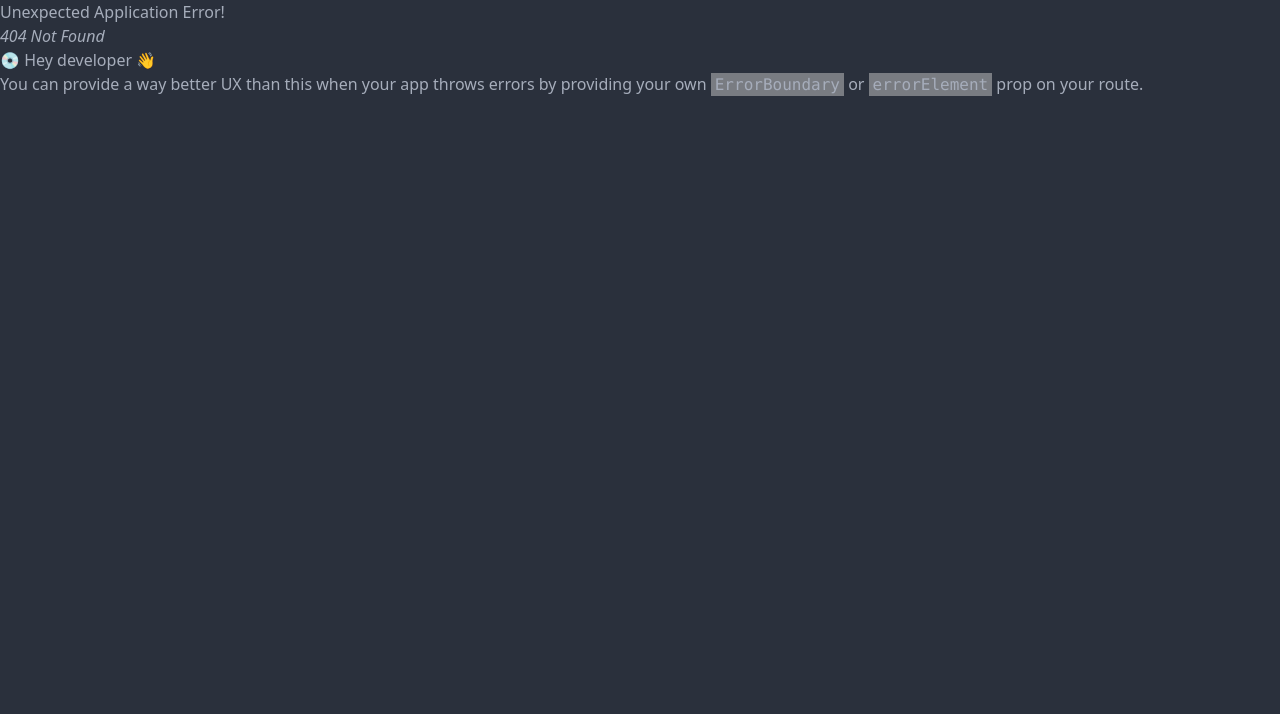
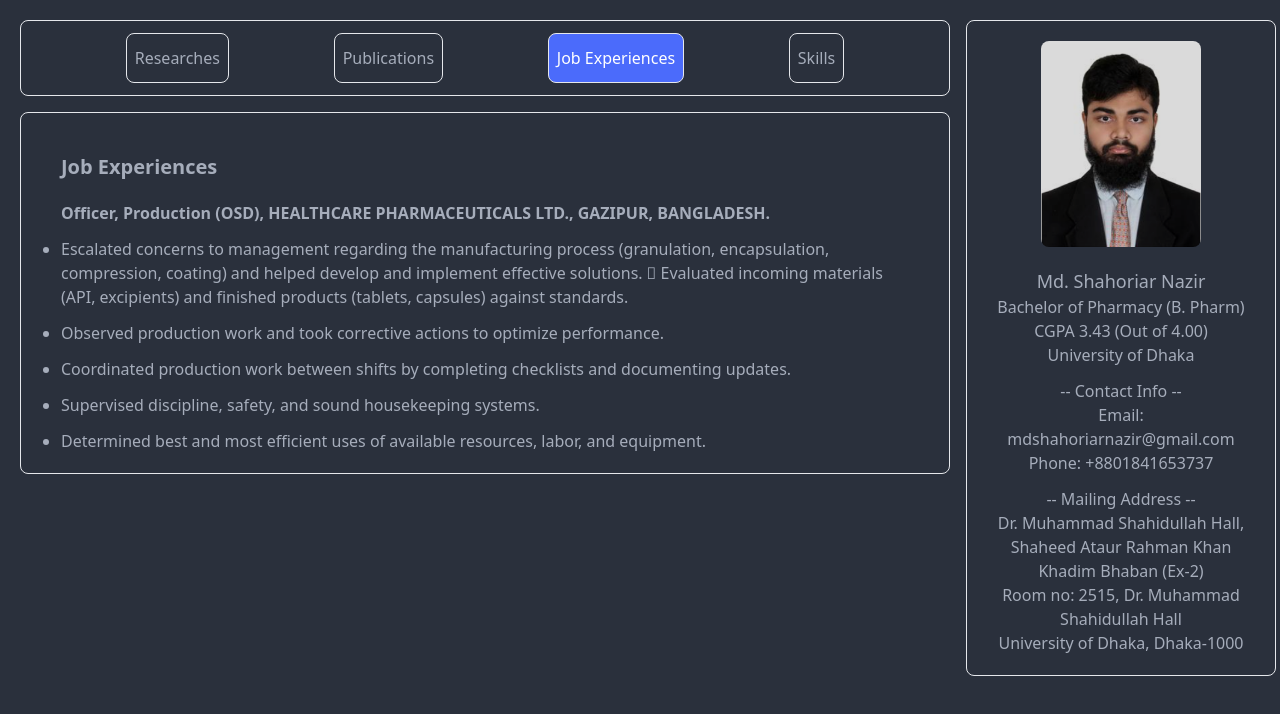
Before and after one commit to foy4748/shahoriar-portfolio, a React (Vite) app: page /job-experiences in a window 1280 px wide. Before the commit this address had no page. Shown: the top 714 px of the page. Built offline with nearby package versions, Linux system fonts and the light colour scheme.

Commit message:
Combined Lab and Computer Skills

```diff
--- a/src/Pages/Home/ComputerSkills.jsx
+++ b/src/Pages/Home/ComputerSkills.jsx
@@ -1,6 +1,9 @@
+import SubSkills from "../Shared/SubSkills";
+
 export default function ComputerSkills() {
   return (
     <div>
+      <SubSkills />
       <h1 className="title">ComputerSkills</h1>
       <ul className="list-disc space-y-3">
         <li>Gaussian09 (Chemical structure drawing, optimization)</li>
--- /dev/null
+++ b/src/Pages/Home/Experiences.jsx
@@ -0,0 +1,10 @@
+export default function Experiences() {
+  return (
+    <div>
+      <h1 className="title">Experiences</h1>
+      <ul className="list-disc">
+        <li></li>
+      </ul>
+    </div>
+  );
+}
--- a/src/Pages/Home/Internships.jsx
+++ /dev/null
@@ -1,11 +0,0 @@
-export default function Internships() {
-  return (
-    <div>
-      <h1>Internships</h1>
-      <ul>
-        <li>Internship at Dhaka Medical College and Hospital, Dhaka.</li>
-        <li>Internship at Pacific Pharmaceuticals Limited, Narayanganj.</li>
-      </ul>
-    </div>
-  );
-}
--- /dev/null
+++ b/src/Pages/Home/JobExperiences.jsx
@@ -0,0 +1,33 @@
+export default function JobExperiences() {
+  return (
+    <div>
+      <h1 className="title">Job Experiences</h1>
+      <ul className="list-disc space-y-3">
+        <h2 className="font-bold">
+          Officer, Production (OSD), HEALTHCARE PHARMACEUTICALS LTD., GAZIPUR,
+          BANGLADESH.
+        </h2>
+        <li>
+          Escalated concerns to management regarding the manufacturing process
+          (granulation, encapsulation, compression, coating) and helped develop
+          and implement effective solutions.  Evaluated incoming materials
+          (API, excipients) and finished products (tablets, capsules) against
+          standards.
+        </li>
+        <li>
+          Observed production work and took corrective actions to optimize
+          performance.
+        </li>
+        <li>
+          Coordinated production work between shifts by completing checklists
+          and documenting updates.
+        </li>
+        <li>Supervised discipline, safety, and sound housekeeping systems.</li>
+        <li>
+          Determined best and most efficient uses of available resources, labor,
+          and equipment.
+        </li>
+      </ul>
+    </div>
+  );
+}
--- a/src/Pages/Home/LabSkills.jsx
+++ b/src/Pages/Home/LabSkills.jsx
@@ -1,6 +1,9 @@
+import SubSkills from "../Shared/SubSkills";
+
 export default function LabSkills() {
   return (
     <div>
+      <SubSkills />
       <h1 className="title">LabSkills</h1>
       <ul className="list-disc space-y-3">
         <li>
--- /dev/null
+++ b/src/Pages/Home/Skills.jsx
@@ -0,0 +1,40 @@
+import SubSkills from "../Shared/SubSkills";
+
+export default function Skills() {
+  return (
+    <>
+      <SubSkills />
+      <div>
+        <h1 className="title">Skills</h1>
+      </div>
+      <div>
+        <h1 className="title">ComputerSkills</h1>
+        <ul className="list-disc space-y-3">
+          <li>Gaussian09 (Chemical structure drawing, optimization)</li>
+          <li>
+            PyMol (Visualization and analysis of 3D protein structure,
+            protein-drug complex)
+          </li>
+          <li>
+            UCSF Chimera (Visualization analysis of 3D protein structure,
+            protein-drug complex)
+          </li>
+          <li>
+            BIOVIA Discovery Studio (Visualization and analysis of 3D protein
+            structure, protein-drug complex)
+          </li>
+          <li>Microsoft Office (MS Word, MS PowerPoint, MS Excel)</li>
+          <li>PyRx (Small molecule docking with Target protein)</li>
+          <li>
+            YASARA (Molecular dynamic simulation of docked complex implementing
+            built-in scripts)
+          </li>
+          <li>
+            SAP (Basic material management tasks: process order creation, entry
+            of the available raw materials, goods issue of a processed product)
+          </li>
+        </ul>
+      </div>{" "}
+    </>
+  );
+}
--- a/src/Pages/Shared/Navbar.jsx
+++ b/src/Pages/Shared/Navbar.jsx
@@ -23,24 +23,25 @@ export default function Navbar() {
         </NavLink>
         <NavLink
           className="border rounded-lg my-1 px-2 py-3"
-          to="/internships"
+          to="/job-experiences"
           style={({ isActive }) => (isActive ? activeStyle : undefined)}
         >
-          <li>Internships</li>
+          <li>Job Experiences</li>
         </NavLink>
+        {/*
         <NavLink
           className="border rounded-lg my-1 px-2 py-3"
-          to="/lab-skills"
+          to="/skills/lab-skills"
           style={({ isActive }) => (isActive ? activeStyle : undefined)}
         >
           <li>Lab Skills</li>
         </NavLink>
+				*/}
         <NavLink
           className="border rounded-lg my-1 px-2 py-3"
-          to="/computer-skills"
-          style={({ isActive }) => (isActive ? activeStyle : undefined)}
+          to="/skills/lab-skills"
         >
-          <li>Computer Skills</li>
+          <li>Skills</li>
         </NavLink>
       </ul>
     </nav>
--- /dev/null
+++ b/src/Pages/Shared/SubSkills.jsx
@@ -0,0 +1,28 @@
+import { NavLink } from "react-router-dom";
+export default function SubSkills() {
+  const activeStyle = {
+    padding: " 1px 3rem;",
+    backgroundColor: "#4b6bfb",
+    color: "white",
+  };
+  return (
+    <nav>
+      <ul className="flex justify-around">
+        <NavLink
+          to="/skills/lab-skills"
+          className="border rounded-md px-8"
+          style={({ isActive }) => (isActive ? activeStyle : undefined)}
+        >
+          <li>Lab Skills</li>
+        </NavLink>
+        <NavLink
+          to="/skills/computer-skills"
+          className="border rounded-md px-8"
+          style={({ isActive }) => (isActive ? activeStyle : undefined)}
+        >
+          <li>Computer Skills</li>
+        </NavLink>
+      </ul>
+    </nav>
+  );
+}
```
Also changed, not shown: src/Routes/router.jsx (+6 -5 lines).
